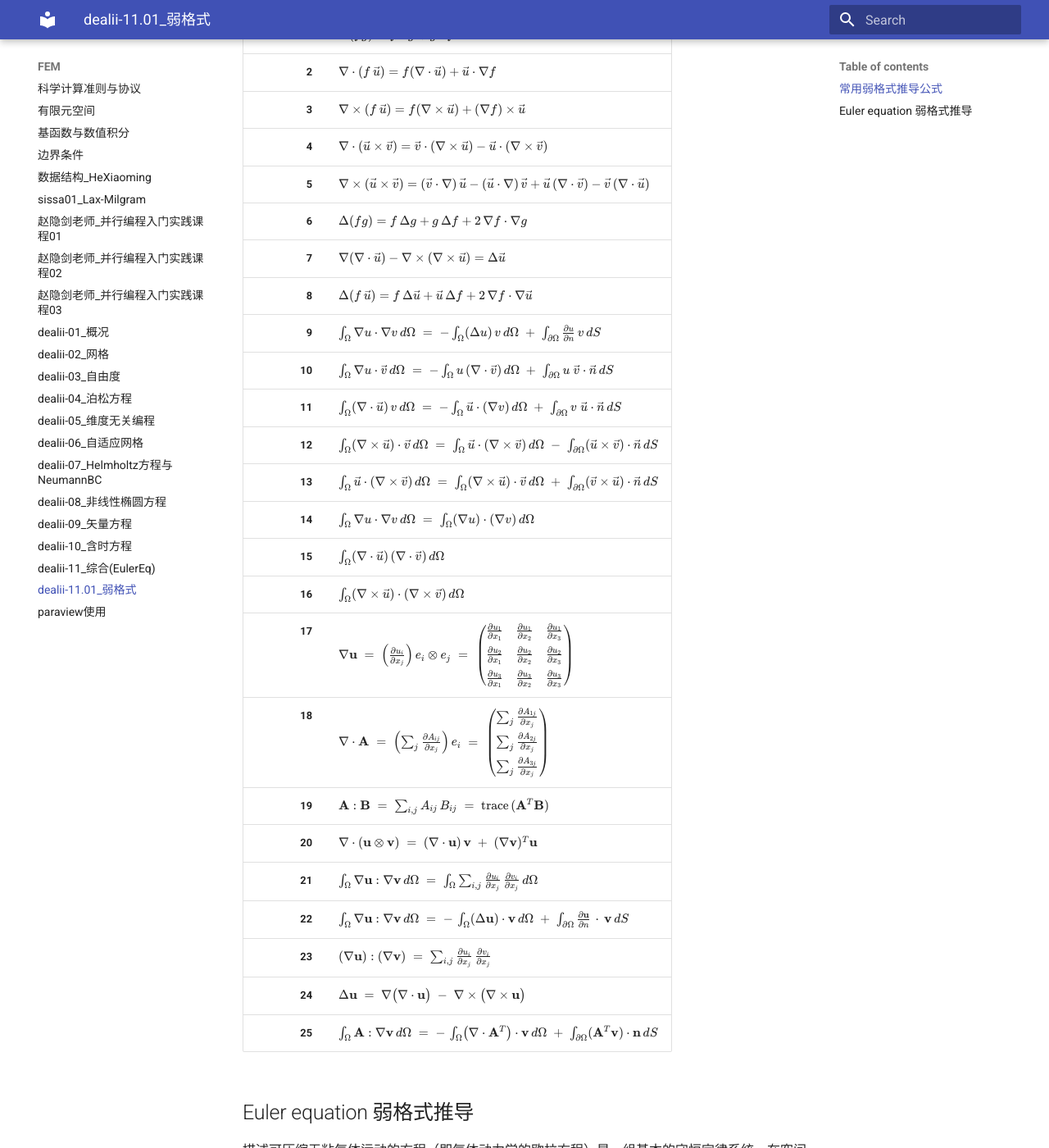
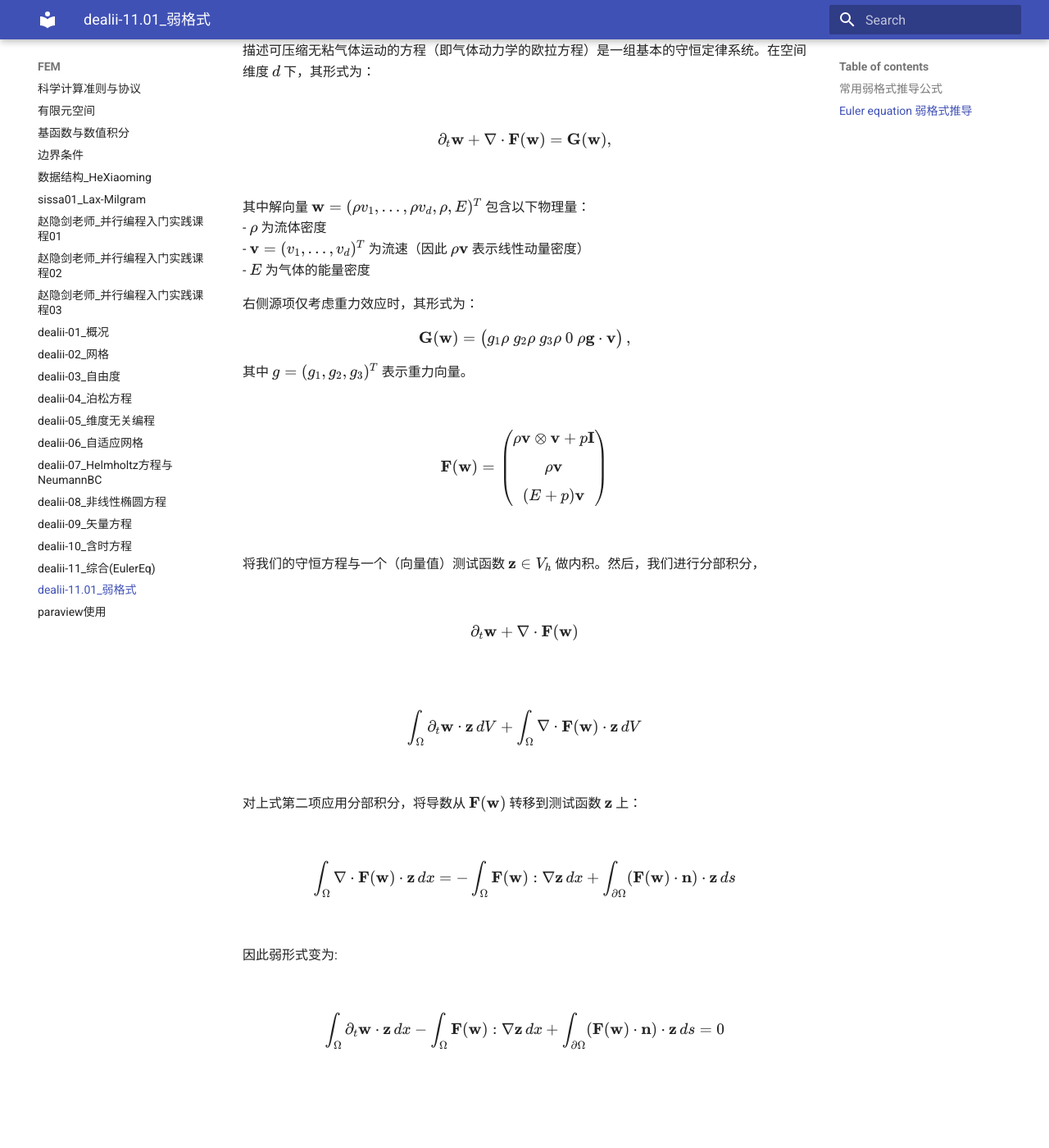
Before and after one commit to ymma98/technotes, an MkDocs documentation site: the page built from docs/FEM/dealii-11.01_弱格式.md, in a window 1280 px wide and 1400 px high, scrolled down 410 px. Shown: the whole window at 82% size. Built offline with MkDocs 1.6.1 and Material for MkDocs 9.7.7, drawn with Linux system fonts in a browser that asks for light colours; after the commit the page ends 1754 px from its top, so only the background shows below that.

Commit message:
docs/FEM/dealii-11.01_弱格式.md updated from https://stackedit.cn/

```diff
--- a/docs/FEM/dealii-11.01_弱格式.md
+++ b/docs/FEM/dealii-11.01_弱格式.md
@@ -4,33 +4,7 @@
 
 ## 常用弱格式推导公式
 
-| 编号 | 公式 |
-|-----:|:-----|
-| **1** | $\nabla (fg) = f \nabla g + g \nabla f$ |
-| **2** | $\nabla \cdot (f \,\vec{u}) = f (\nabla \cdot \vec{u}) + \vec{u} \cdot \nabla f$ |
-| **3** | $\nabla \times (f \,\vec{u}) = f (\nabla \times \vec{u}) + (\nabla f) \times \vec{u}$ |
-| **4** | $\nabla \cdot (\vec{u} \times \vec{v}) = \vec{v}\cdot (\nabla \times \vec{u}) - \vec{u} \cdot (\nabla \times \vec{v})$ |
-| **5** | $\nabla \times (\vec{u} \times \vec{v}) = (\vec{v}\cdot \nabla)\,\vec{u} - (\vec{u}\cdot \nabla)\,\vec{v} + \vec{u}\,(\nabla \cdot \vec{v}) - \vec{v}\,(\nabla \cdot \vec{u})$ |
-| **6** | $\Delta (fg) = f \,\Delta g + g \,\Delta f + 2\,\nabla f \cdot \nabla g$ |
-| **7** | $\nabla (\nabla \cdot \vec{u}) - \nabla \times (\nabla \times \vec{u}) = \Delta \vec{u}$ |
-| **8** | $\Delta (f \,\vec{u}) = f \,\Delta \vec{u} + \vec{u} \,\Delta f + 2 \,\nabla f \cdot \nabla \vec{u}$ |
-| **9** | $\int_{\Omega} \nabla u \cdot \nabla v \, d\Omega \;=\; -\int_{\Omega} (\Delta u)\, v \, d\Omega \;+\; \int_{\partial \Omega} \frac{\partial u}{\partial n} \, v \, dS$ |
-| **10** | $\int_{\Omega} \nabla u \cdot \vec{v}\, d\Omega \;=\; - \int_{\Omega} u\,(\nabla \cdot \vec{v}) \, d\Omega \;+\; \int_{\partial \Omega} u \;\vec{v}\cdot \vec{n} \, dS$ |
-| **11** | $\int_{\Omega} (\nabla \cdot \vec{u}) \, v \, d\Omega \;=\; -\int_{\Omega} \vec{u}\cdot (\nabla v) \, d\Omega \;+\; \int_{\partial \Omega} v \;\vec{u}\cdot \vec{n} \, dS$ |
-| **12** | $\int_{\Omega} (\nabla \times \vec{u}) \cdot \vec{v}\, d\Omega \;=\; \int_{\Omega} \vec{u}\cdot (\nabla \times \vec{v}) \, d\Omega \;-\; \int_{\partial \Omega} (\vec{u}\times \vec{v}) \cdot \vec{n} \, dS$ |
-| **13** | $\int_{\Omega} \vec{u}\cdot (\nabla \times \vec{v}) \, d\Omega \;=\; \int_{\Omega} (\nabla \times \vec{u}) \cdot \vec{v}\, d\Omega \;+\; \int_{\partial \Omega} (\vec{v}\times \vec{u}) \cdot \vec{n} \, dS$ |
-| **14** | $\int_{\Omega} \nabla u \cdot \nabla v \, d\Omega \;=\; \int_{\Omega} (\nabla u) \cdot (\nabla v) \, d\Omega$ |
-| **15** | $\int_{\Omega} (\nabla \cdot \vec{u}) \, (\nabla \cdot \vec{v}) \, d\Omega$ |
-| **16** | $\int_{\Omega} (\nabla \times \vec{u}) \cdot (\nabla \times \vec{v}) \, d\Omega$ |
-| **17** | $\nabla \mathbf{u} \;=\; \left(\frac{\partial u_i}{\partial x_j}\right) e_i \otimes e_j \;=\; \begin{pmatrix} \frac{\partial u_1}{\partial x_1} & \frac{\partial u_1}{\partial x_2} & \frac{\partial u_1}{\partial x_3} \\[6pt] \frac{\partial u_2}{\partial x_1} & \frac{\partial u_2}{\partial x_2} & \frac{\partial u_2}{\partial x_3} \\[6pt] \frac{\partial u_3}{\partial x_1} & \frac{\partial u_3}{\partial x_2} & \frac{\partial u_3}{\partial x_3} \end{pmatrix}$ |
-| **18** | $\nabla \cdot \mathbf{A} \;=\; \left(\sum_{j} \frac{\partial A_{ij}}{\partial x_j}\right) e_i \;=\; \begin{pmatrix} \sum_{j} \frac{\partial A_{1j}}{\partial x_j} \\[6pt] \sum_{j} \frac{\partial A_{2j}}{\partial x_j} \\[6pt] \sum_{j} \frac{\partial A_{3j}}{\partial x_j} \end{pmatrix}$ |
-| **19** | $\mathbf{A} : \mathbf{B} \;=\; \sum_{i,j} A_{ij} \, B_{ij} \;=\; \mathrm{trace}\,(\mathbf{A}^T \mathbf{B})$ |
-| **20** | $\nabla \cdot (\mathbf{u} \otimes \mathbf{v}) \;=\; (\nabla \cdot \mathbf{u}) \,\mathbf{v} \;+\; (\nabla \mathbf{v})^T \mathbf{u}$ |
-| **21** | $\int_{\Omega} \nabla \mathbf{u} : \nabla \mathbf{v} \, d\Omega \;=\; \int_{\Omega} \sum_{i,j} \frac{\partial u_i}{\partial x_j} \,\frac{\partial v_i}{\partial x_j} \, d\Omega$ |
-| **22** | $\int_{\Omega} \nabla \mathbf{u} : \nabla \mathbf{v} \, d\Omega \;=\; -\,\int_{\Omega} (\Delta \mathbf{u}) \cdot \mathbf{v} \, d\Omega \;+\; \int_{\partial \Omega} \frac{\partial \mathbf{u}}{\partial n} \,\cdot\, \mathbf{v} \, dS$ |
-| **23** | $(\nabla \mathbf{u}) : (\nabla \mathbf{v}) \;=\; \sum_{i,j} \frac{\partial u_i}{\partial x_j} \,\frac{\partial v_i}{\partial x_j}$ |
-| **24** | $\Delta \mathbf{u} \;=\; \nabla \bigl(\nabla \cdot \mathbf{u}\bigr) \;-\; \nabla \times \bigl(\nabla \times \mathbf{u}\bigr)$ |
-| **25** | $\int_{\Omega} \mathbf{A} : \nabla \mathbf{v} \, d\Omega \;=\; -\,\int_{\Omega} \bigl(\nabla \cdot \mathbf{A}^T\bigr) \cdot \mathbf{v} \, d\Omega \;+\; \int_{\partial \Omega} (\mathbf{A}^T \mathbf{v}) \cdot \mathbf{n} \, dS$ |
+
 
 
 ## Euler equation 弱格式推导
```
Also changed, not shown: other parts of docs/FEM/dealii-11.01_弱格式.md (+3 -2 lines).
